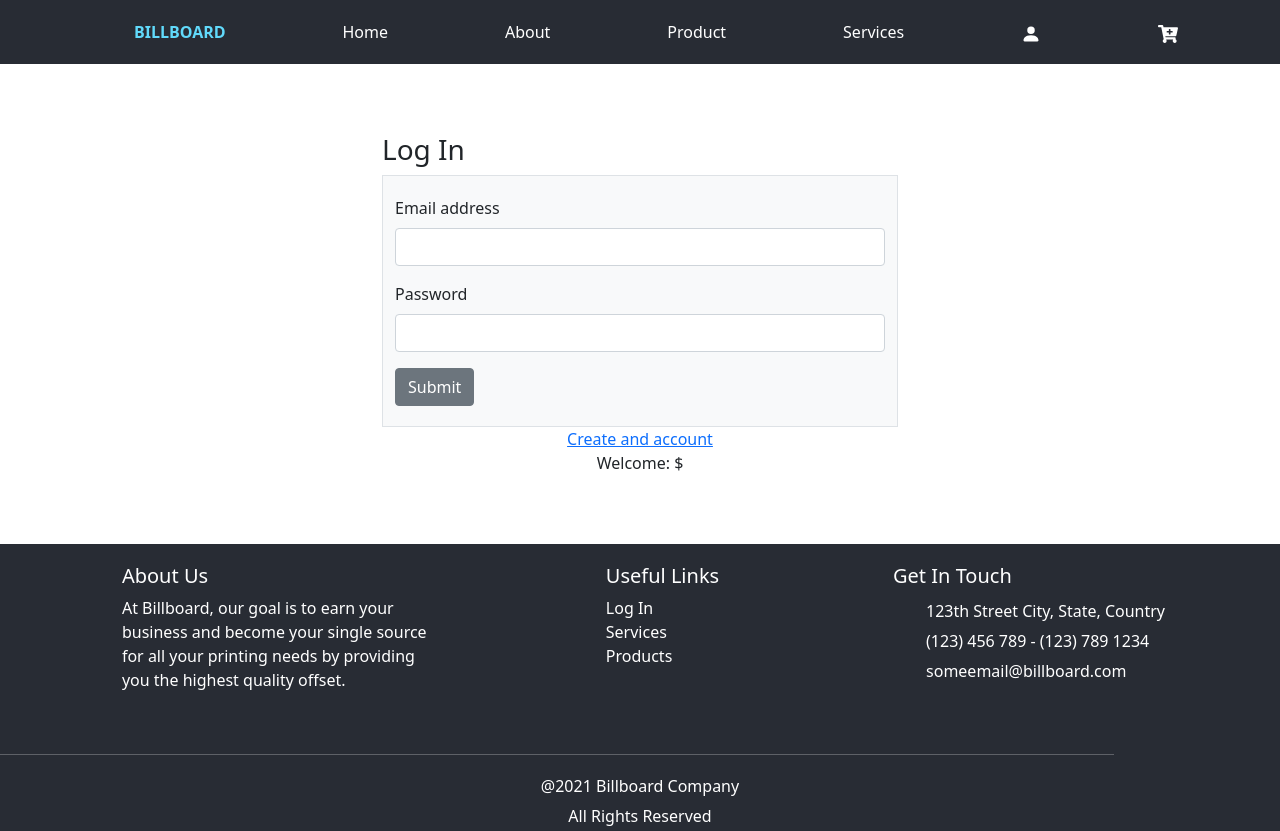
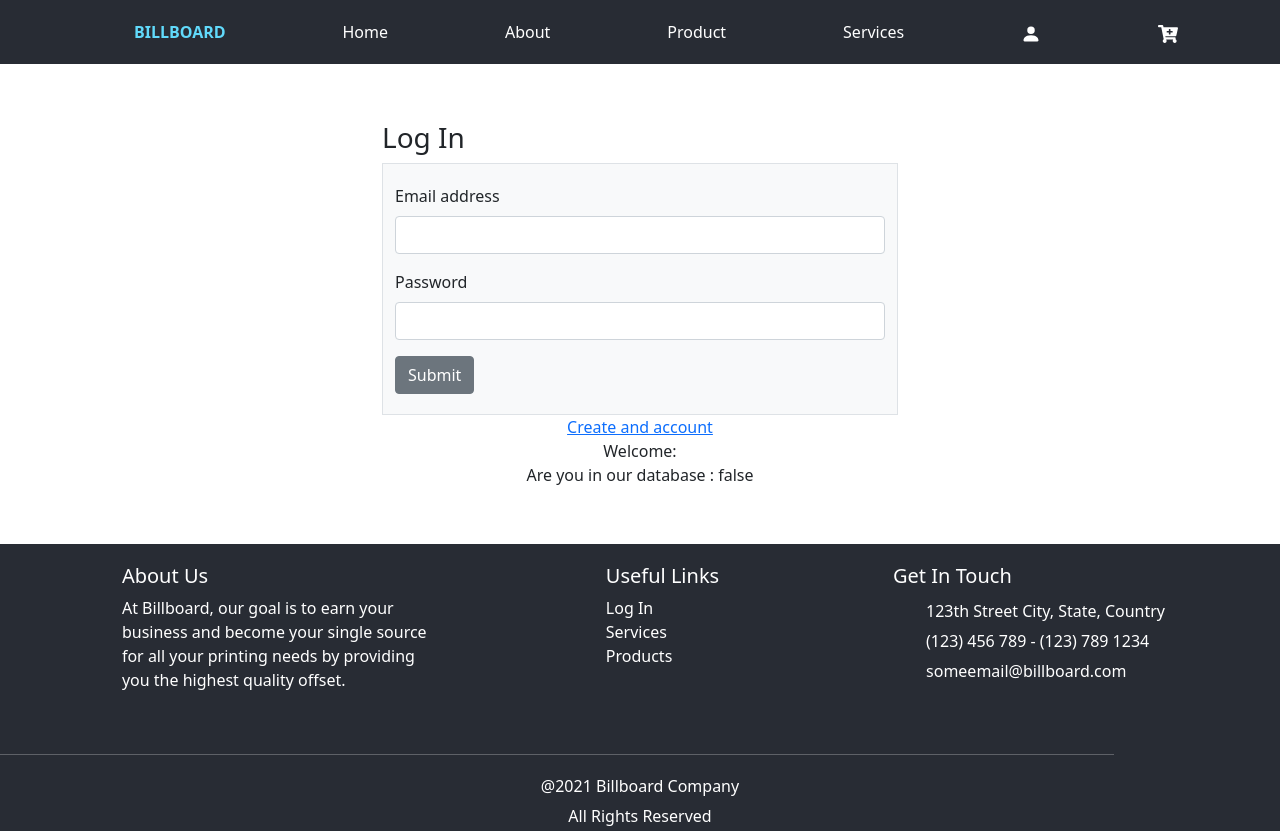
Before and after one commit to alexandraavendano/printer-store-front, a React (Create React App) app: page /login in a window 1280 px wide. Built offline with nearby package versions, Linux system fonts and the light colour scheme; some icons are missing.

Commit message:
Add a provisional message depending on the login state

```diff
--- a/src/login/Login.js
+++ b/src/login/Login.js
@@ -6,13 +6,13 @@ import {Link} from "react-router-dom";
 
 class Login extends React.Component {
 
-    constructor() {
-        super();
+    constructor(props) {
+        super(props);
         this.state = {
             email : '',
             password : '',
             error: null,
-            isLoaded: false,
+            isClient: false,
             clients: []
         }
 
@@ -28,17 +28,18 @@ class Login extends React.Component {
             .then(
                 (result) => {
                     this.setState({
-                        isLoaded: true,
+                        isClient: true,
                         clients: result
                     });
                 },
                 (error) => {
                     this.setState({
-                        isLoaded: true,
+                        isClient: false,
                         error
                     });
                 }
             )
+        console.log(this.state.isClient);
         event.preventDefault();
     }
 
@@ -87,7 +88,9 @@ class Login extends React.Component {
                             </div>
                         </div>
                         <div><Link to="/signin">Create and account</Link></div>
-                        <span>Welcome: ${this.state.clients.email}</span>
+
+                        <span>Welcome: {this.state.clients.email}</span>
+                        <span>Are you in our database : {this.state.isClient.toString()}</span>
                     </div>
                     <Footer/>
                 </div>
```
